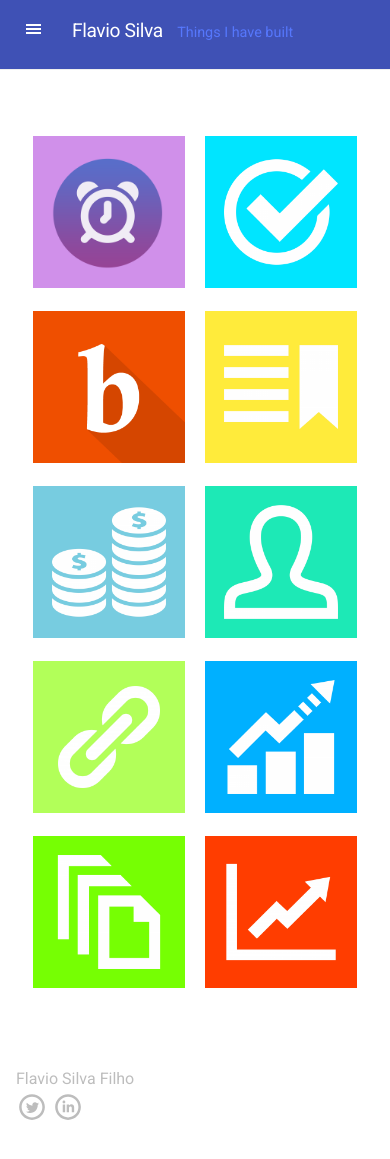
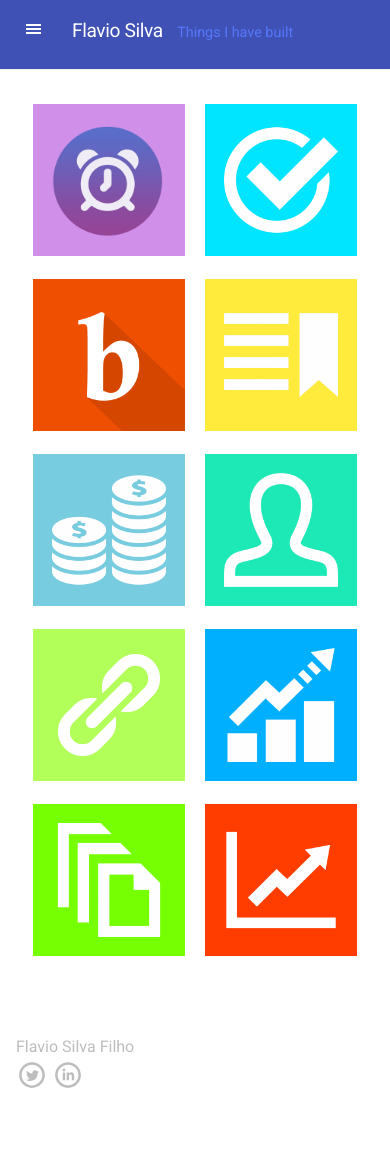
Before and after one commit to flaviotsf/flaviotsf.github.io, a Jekyll site: the page built from index.html, in a window 390 px wide and 1194 px high. Shown: the top 1159 px of the window. Built offline with Jekyll 4.4.1, drawn with Linux system fonts in a browser that asks for light colours; nearby versions of some CDN libraries; Markdown is read by kramdown in place of the engine named in the settings.

Commit message:
margin-top on phones

```diff
--- a/public/css/lanyon.css
+++ b/public/css/lanyon.css
@@ -74,7 +74,7 @@ h1, h2, h3, h4, h5, h6 {
 
 .container {
   max-width: 28rem;
-  margin-top:8rem;
+  margin-top:6rem;
 }
 @media (min-width: 38em) {
   .container {
```
